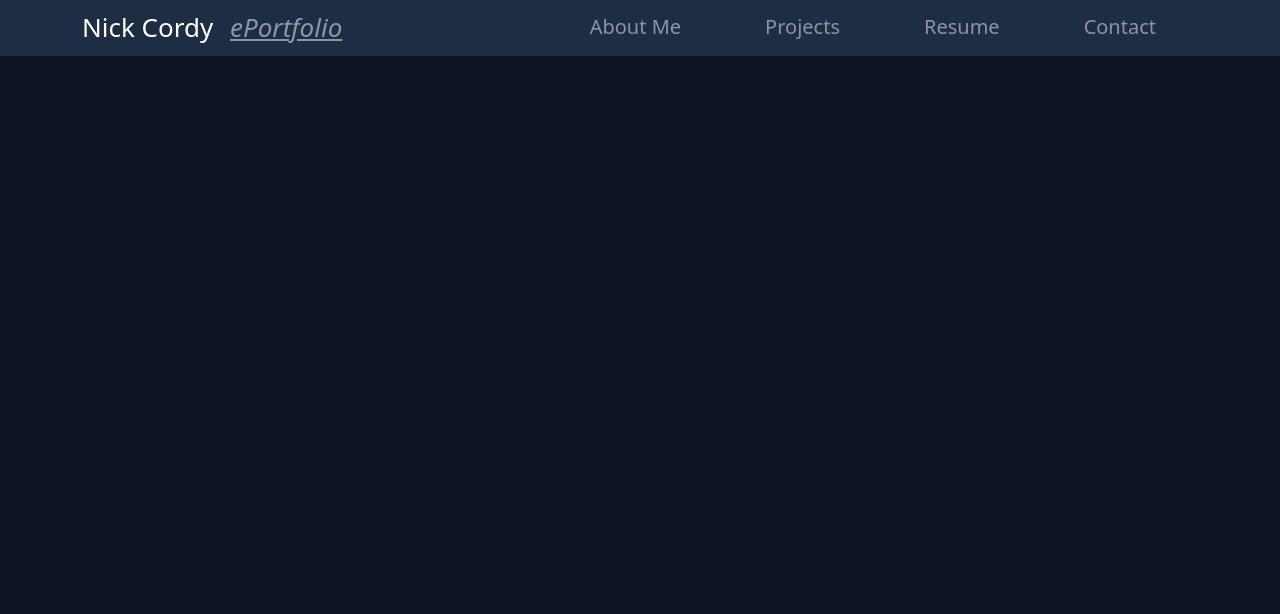
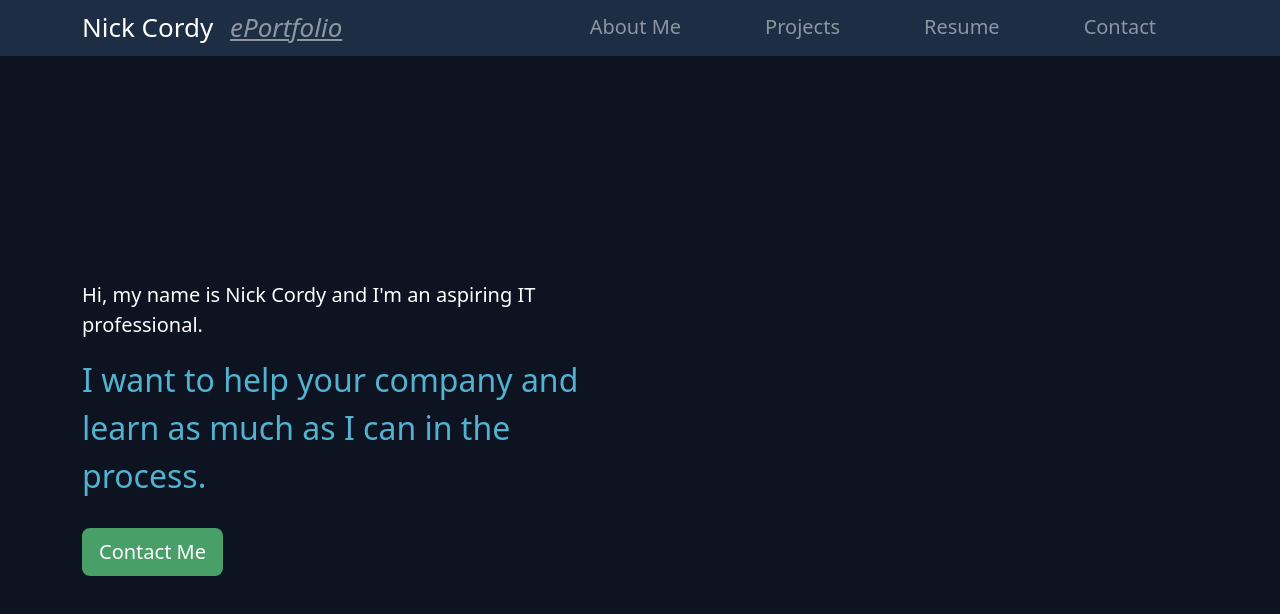
Before and after one commit to NickCordy/NickCordy.github.io, a website: page docs/index.html in a window 1280 px wide. Drawn offline with Linux system fonts and the light colour scheme.

Commit message:
Add content to index.html

```diff
--- a/docs/index.html
+++ b/docs/index.html
@@ -38,6 +38,17 @@
 
     <main>
         <div class="container">
+            <div class="row">
+                <div class="col-md-6">
+                    <article class="call-to-action">
+                        <p>Hi, my name is Nick Cordy and I'm an aspiring IT professional.</p>
+                        <p class="cta-main">I want to help your company and learn as much as I can in the process.</p>
+                        <a href="contact.html" class="btn btn-lg">Contact Me</a>
+                    </article>
+                </div>
+                <div class="col-md-6">
+                </div>
+            </div>
         </div>
     </main>
 </body>
```
